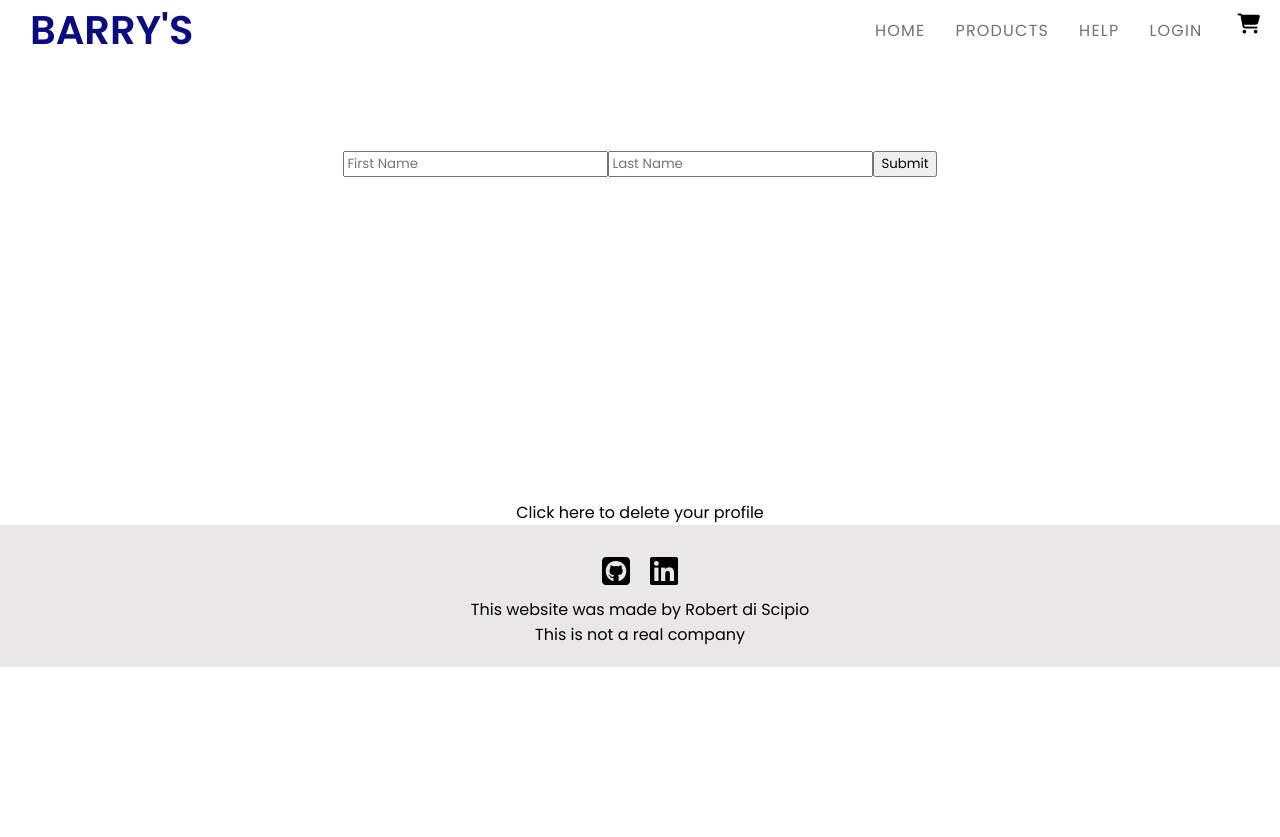
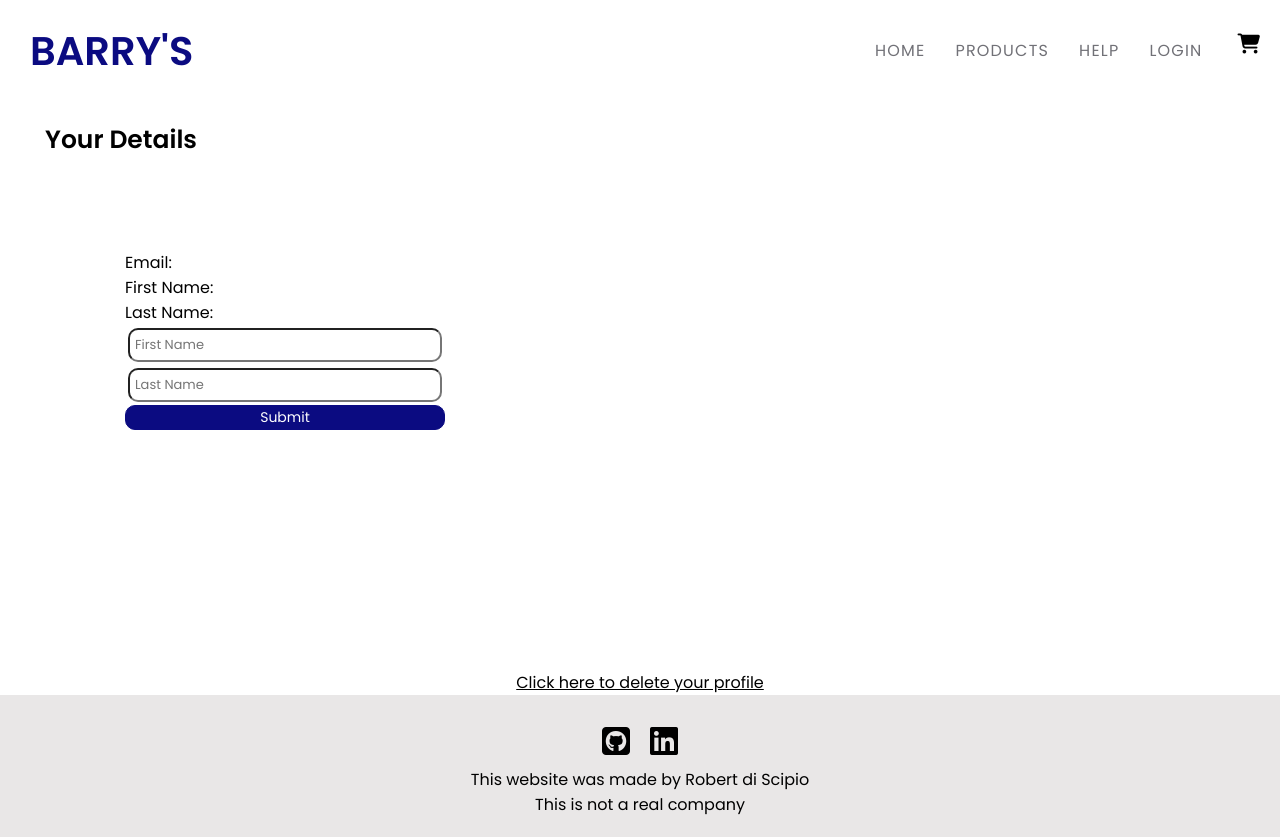
Before and after one commit to radiscipio/Project-4, a React (Create React App) app in the folder client/: page /Profile in a window 1280 px wide. Before the commit the page ends 800 px from the top, so only its background shows below. Built offline with nearby package versions, Linux system fonts and the light colour scheme; no server answers.

Commit message:
Styling Profile

```diff
--- a/client/src/components/Login/login.css
+++ b/client/src/components/Login/login.css
@@ -32,7 +32,7 @@
   margin: 3px;
   padding: 5px;
   border-radius: 10px;
-
+  font-size: 13px;
 }
 
 .form-submit {
--- a/client/src/components/Profile/Profile.jsx
+++ b/client/src/components/Profile/Profile.jsx
@@ -6,13 +6,19 @@ function Profile(props) {
   console.log('this is props', props)
   return (
     <div>
+      <h2 className='details'>Your Details</h2>
       <div className='profile-container'>
-        <div>
-          <div>{props.currentUser && props.currentUser.email}</div>
+        <div className='name-container'>
+          <div>Email: {props.currentUser && props.currentUser.email}</div>
+          <div>First Name: {props.currentUser && props.currentUser.first_name}</div>
+          <div>Last Name: {props.currentUser && props.currentUser.last_name}</div>
         </div>
-        <div className='name-container'>
-          <form onSubmit={props.updateUserInfo}>
+        <div className='name-submit'>
+          <form
+            className='name-form'
+            onSubmit={props.updateUserInfo}>
             <input
+              className='input-box'
               type='text'
               name='first_name'
               placeholder='First Name'
@@ -20,13 +26,14 @@ function Profile(props) {
               onChange={(e) => props.handleChange(e, 'updateInfo')}
             />
             <input
+              className='input-box'
               type='text'
               name='last_name'
               placeholder='Last Name'
               onChange={(e) => props.handleChange(e, 'updateInfo')}
               value={props.updateInfo.last_name}
             />
-            <button>Submit</button>
+            <button className='submit-name'>Submit</button>
           </form>
         </div>
       </div>
--- a/client/src/components/Profile/profile.css
+++ b/client/src/components/Profile/profile.css
@@ -1,9 +1,49 @@
+.details {
+  text-align: left;
+  font-size: 25px;
+  padding: 100px 0px 20px 45px;
+}
+
 .profile-container {
-  padding: 150px;
   height: 200px;
+  padding: 50px 50px 220px 125px;
+  width: 40%;
+}
+
+.name-container {
+  display: flex;
+  flex-direction: column;
+  text-align: left;
+  width: 45%;
+  margin: 0;
+}
+
+.name-submit {
+  display: flex;
+}
+
+.name-form {
+  display: flex;
+  flex-direction: column;
+}
+
+.submit-name {
+  font-size: 14px;
+  height: 25px;
+  background-color: rgb(11, 11, 129);
+  border: 1px solid rgb(11, 11, 129);
+  border-radius: 10px;
+  color: white;
+  text-decoration: none;
+  display: inline-block;
 }
 
 .delete {
   cursor: pointer;
-  margin: 30px;
+  text-decoration: underline;
 }
+
+.delete:hover {
+  color: red;
+  display: block;
+}
```
